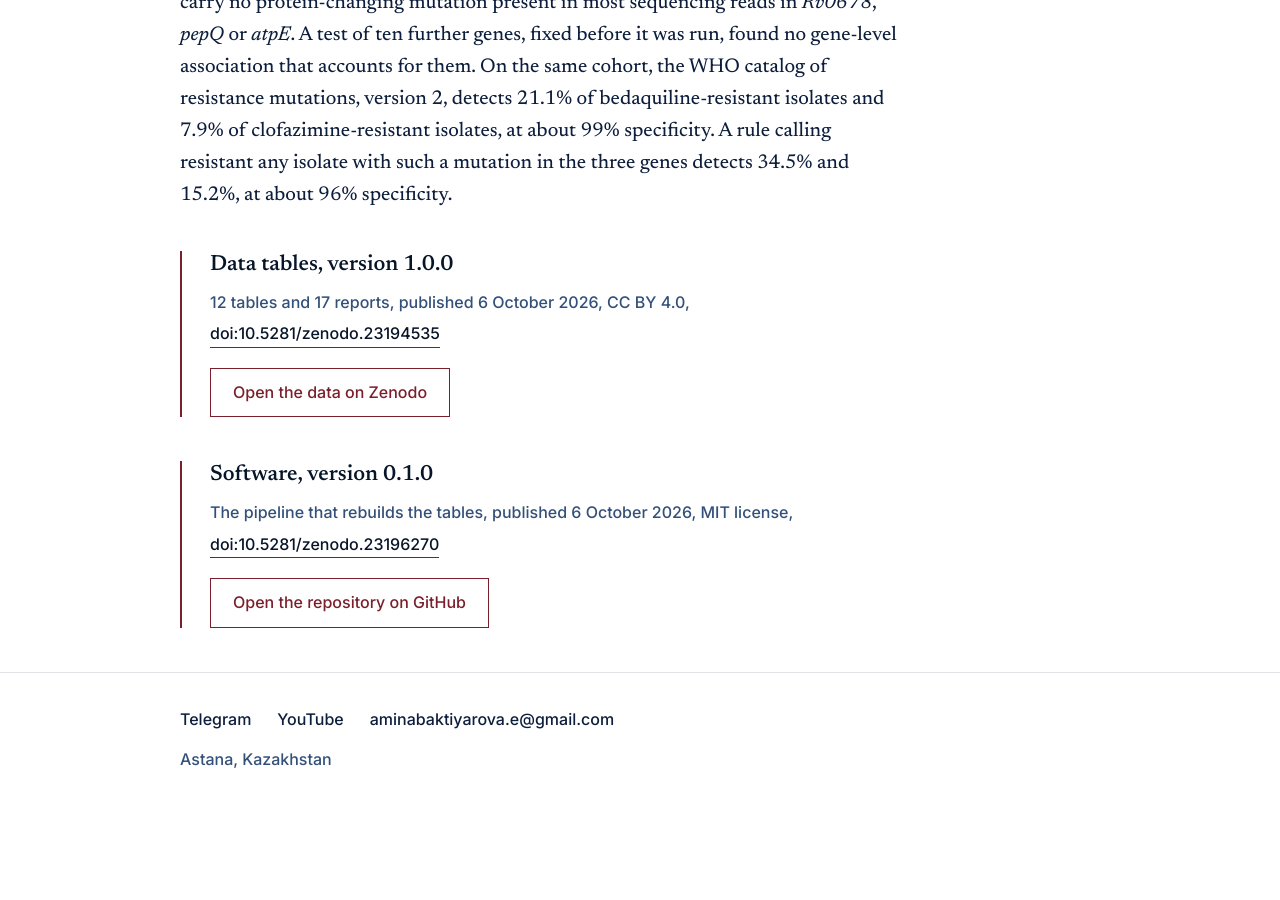
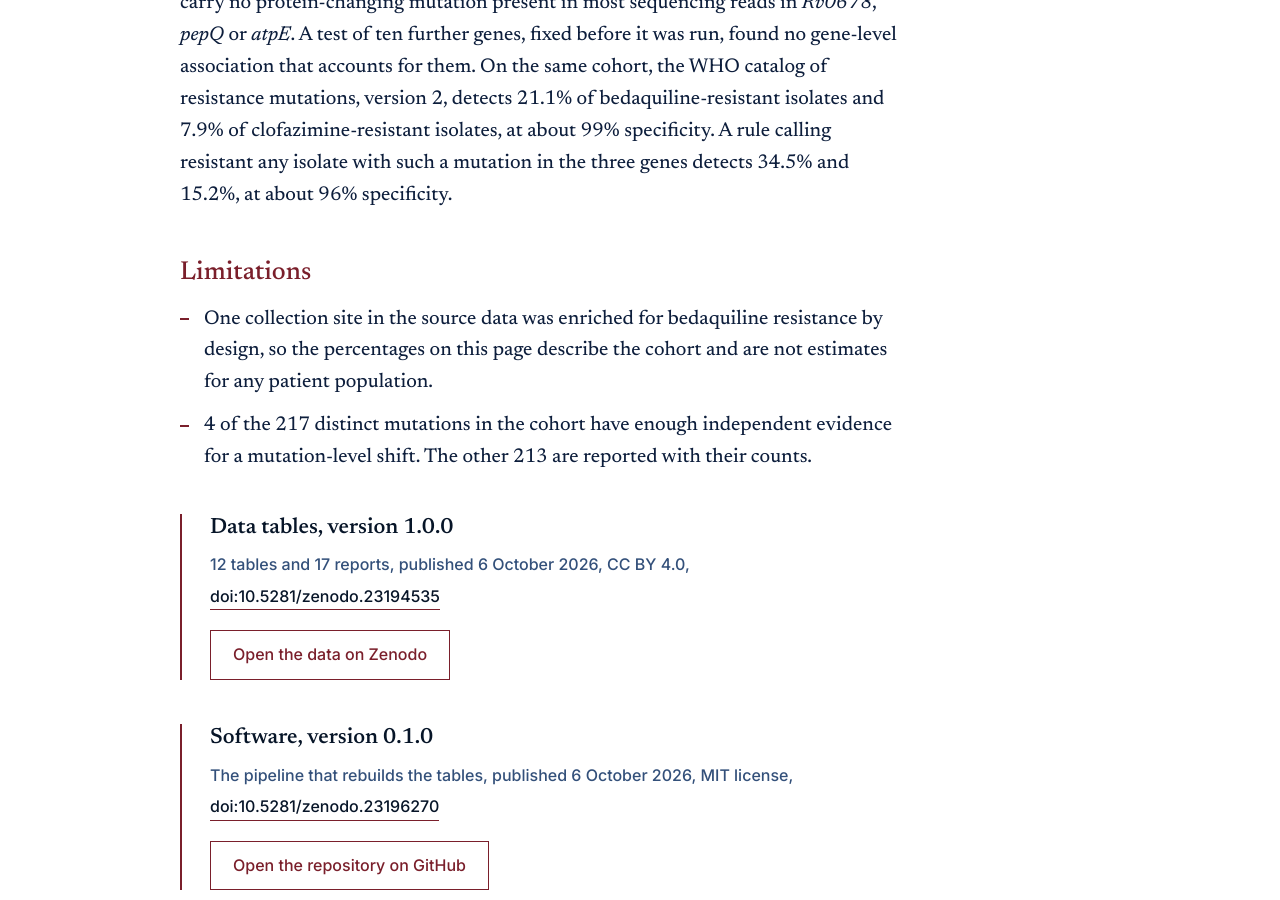
Before and after one commit to aminabaktiyarova/aminabaktiyarova.github.io, a Jekyll site: the page built from research-tb-drug-resistance.html, in a window 1280 px wide and 900 px high, scrolled down 3225 px. Built offline with Jekyll 4.4.1, drawn with Linux system fonts in a browser that asks for light colours; before the commit the page ends 4062 px from its top, so only the background shows below that.

Commit message:
Add a short limitations section

```diff
--- a/research-tb-drug-resistance.html
+++ b/research-tb-drug-resistance.html
@@ -52,6 +52,11 @@ permalink: /research/tb-drug-resistance/
       <h2>Resistance the three genes do not explain</h2>
       <p>In this cohort, 80 of the 171 bedaquiline-resistant isolates (46.8%, 95% interval 39.5 to 54.3) and 527 of the 683 clofazimine-resistant isolates (77.2%, 73.9 to 80.2) carry no protein-changing mutation present in most sequencing reads in <i>Rv0678</i>, <i>pepQ</i> or <i>atpE</i>. A test of ten further genes, fixed before it was run, found no gene-level association that accounts for them. On the same cohort, the WHO catalog of resistance mutations, version 2, detects 21.1% of bedaquiline-resistant isolates and 7.9% of clofazimine-resistant isolates, at about 99% specificity. A rule calling resistant any isolate with such a mutation in the three genes detects 34.5% and 15.2%, at about 96% specificity.</p>
 
+      <h2>Limitations</h2>
+      <ul>
+        <li>One collection site in the source data was enriched for bedaquiline resistance by design, so the percentages on this page describe the cohort and are not estimates for any patient population.</li>
+        <li>4 of the 217 distinct mutations in the cohort have enough independent evidence for a mutation-level shift. The other 213 are reported with their counts.</li>
+      </ul>
     </article>
 
     <div class="doc-link">
```
